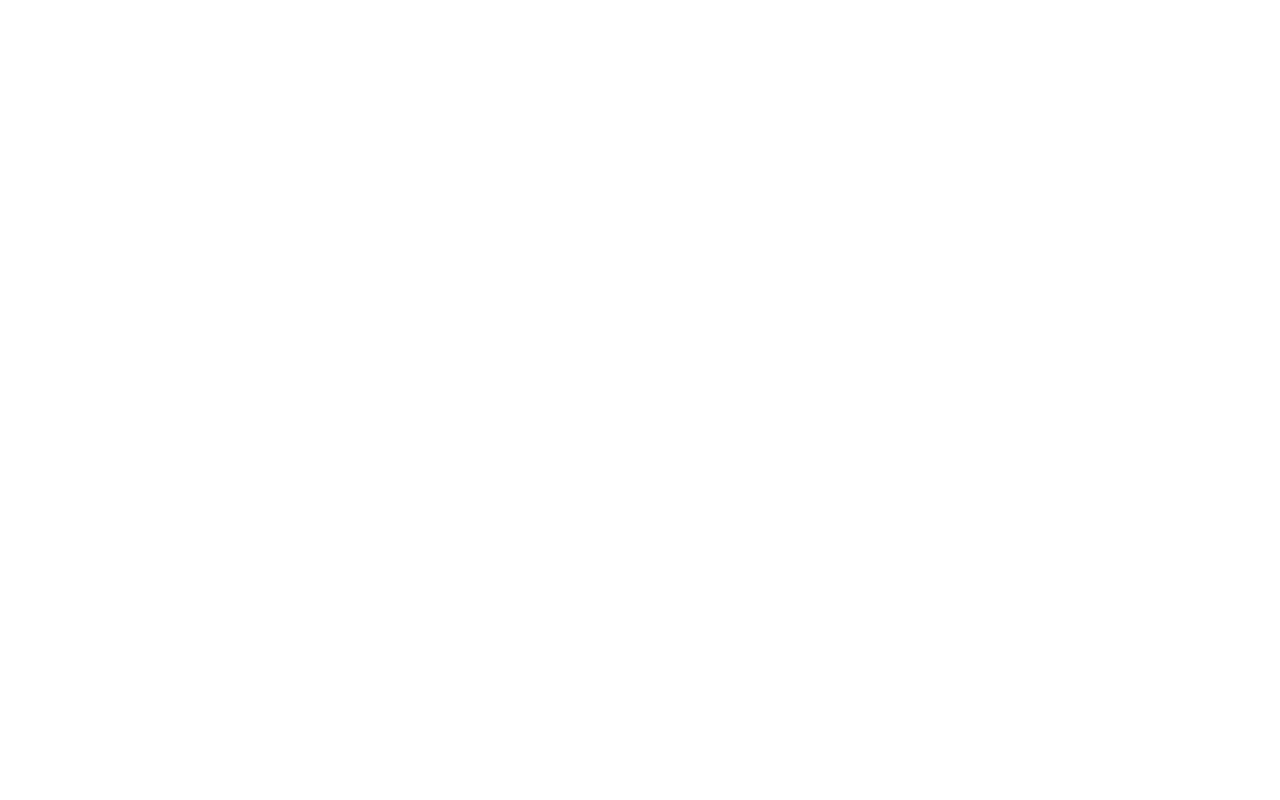
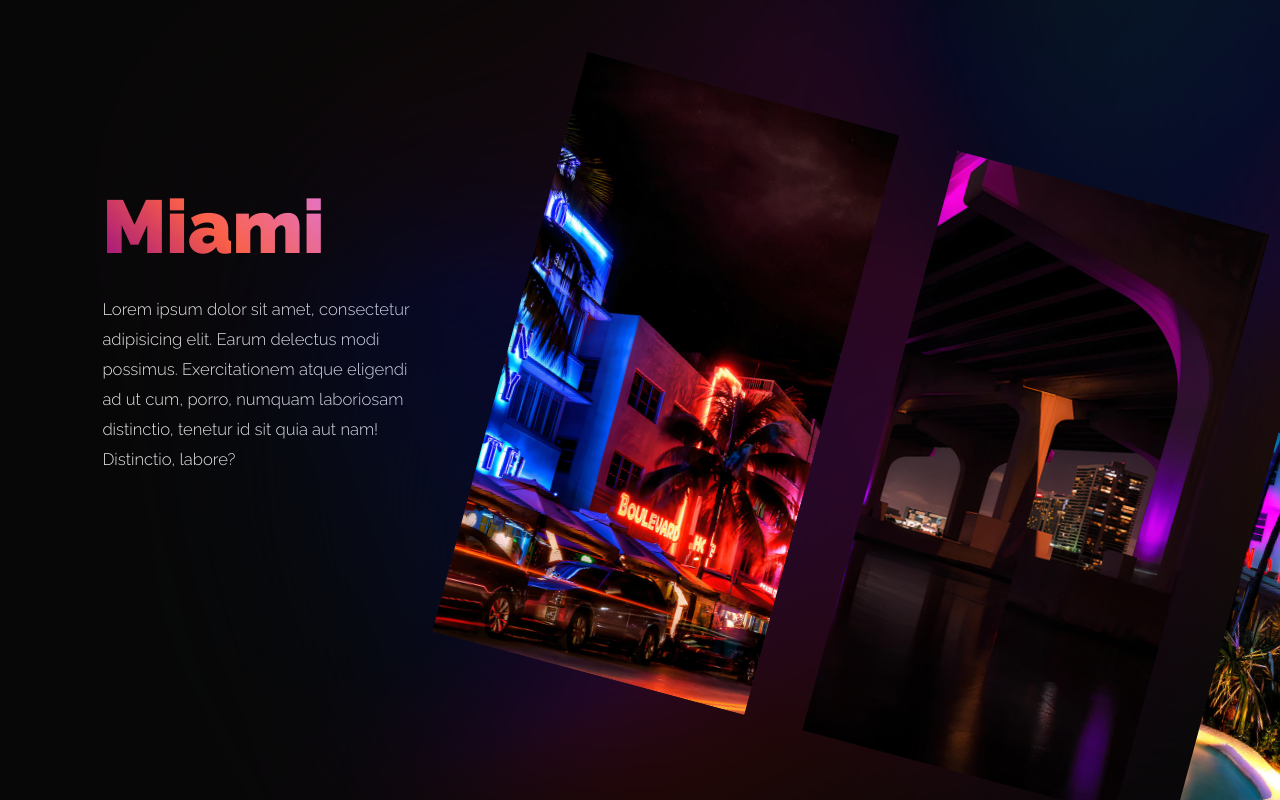
Before and after one commit to mefffodiy-n/parallax3, a plain HTML site: page index.html in a window 1280 px wide. Drawn offline with Linux system fonts and the light colour scheme.

Commit message:
Changes to be committed: 	modified:   css/main.css 	modified:   index.html 	modified:   js/app.js

```diff
--- a/css/main.css
+++ b/css/main.css
@@ -0,0 +1,115 @@
+* {
+    box-sizing: border-box;
+    margin: 0;
+    padding: 0;
+}
+
+:root {
+    --dark: #070707;
+    --sizeindex: calc(1vw + 1vh);
+    --transition: .75s cubic-bezier(.2, .6, 0, 1);
+}
+
+@font-face {
+    font-family: raleway_m;
+    src: url(../fonts/raleway-v22-cyrillic-300.woff2);
+    font-weight: 300;
+}
+
+@font-face {
+    font-family: raleway_m;
+    src: url(../fonts/raleway-v22-cyrillic-900.woff2);
+    font-weight: 900;
+}
+
+body, html {
+    width: 100%;
+    height: 100%;
+    background-color: var(--dark);
+    color: #fff;
+    font-family: 'raleway_m', sans-serif;
+    overflow: hidden;
+    line-height: 1.8;
+    font-size: calc(var(--sizeindex) * 0.8);
+}
+
+.slider {
+    height: 100%;
+    transform: rotate(15deg);
+    overflow: visible;
+    top: 10vh;
+}
+
+.slider__wrapper {
+    transition: var(--transition)!important;
+    will-change: transform;
+}
+
+.slider__item {
+    max-height: 75vh;
+    overflow: hidden;
+    cursor: pointer;
+    transition: transform var(--transition), box-shadow var(--transition);
+}
+
+.slider__img {
+    width: 300%;
+    height: 100%;
+    background-size: cover;
+    position: absolute;
+    left: -100%;
+    transition: var(--transition)!important;
+    will-change: transform;
+}
+
+.slider_bg {
+    z-index: 0;
+    transform: rotate(-20deg)!important;
+    top: -90vh;
+    left: -10vh;
+    opacity: .15;
+    filter: blur(120px) saturate(10);
+}
+
+.slider_bg .slider__item {
+    max-height: 100vh;
+}
+
+.slider__item.opened {
+    z-index: 2;
+    transform: rotate(-15deg) scale(1.45);
+    box-shadow: rgb(0 0 0 / .75) 0 0 0 10000px;
+}
+
+.description {
+    position: absolute;
+    font-size: calc(var(--sizeindex) * .8);
+    top: 20vh;
+    left: 8vw;
+    max-width: 24vw;
+    transition: opacity var(--transition), transform var(--transition);
+}
+
+.logo {
+    font-size: calc(var(--sizeindex) * 3.6);
+    font-weight: 900;
+    display: inline-block;
+    background: linear-gradient(45deg, DarkMagenta, Tomato, Violet);
+    -webkit-background-clip: text;
+    -webkit-text-fill-color: transparent;
+}
+
+.description p {
+    opacity: .9;
+    transition: transform var(--transition);
+    transition-duration: 3s;
+}
+
+.description.hidden {
+    opacity: 0;
+    transform: translateY(5vh);
+}
+
+.description.hidden p {
+    transform: translateY(2vh);
+}
--- a/index.html
+++ b/index.html
@@ -3,9 +3,85 @@
 <head>
     <meta charset="UTF-8">
     <meta name="viewport" content="width=device-width, initial-scale=1.0">
-    <title>Document</title>
+    <link rel="stylesheet" href="libs/swiper/swiper-bundle.min.css">
+    <link rel="stylesheet" href="css/main.css">
+    <title>Parallax 3</title>
 </head>
 <body>
 
+    <div class="description">
+        <div class="logo">Miami</div>
+        <p>Lorem ipsum dolor sit amet, consectetur adipisicing elit. Earum delectus modi possimus. Exercitationem atque eligendi ad ut cum, porro, numquam laboriosam distinctio, tenetur id sit quia aut nam! Distinctio, labore?</p>
+    </div>
+
+    <div class="swiper slider slider_main">
+        <div class="swiper-wrapper slider__wrapper">
+
+            <div class="swiper-slide slider__item">
+                <div class="slider__img" data-swiper-parallax="20%" style="background-image: url(images/1.jpg);"></div>
+            </div>
+            <div class="swiper-slide slider__item">
+                <div class="slider__img" data-swiper-parallax="30%" style="background-image: url(images/2.jpg);"></div>
+            </div>
+            <div class="swiper-slide slider__item">
+                <div class="slider__img" data-swiper-parallax="20%" style="background-image: url(images/3.jpg);"></div>
+            </div>
+            <div class="swiper-slide slider__item">
+                <div class="slider__img" data-swiper-parallax="30%" style="background-image: url(images/4.jpg);"></div>
+            </div>
+            <div class="swiper-slide slider__item">
+                <div class="slider__img" data-swiper-parallax="20%" style="background-image: url(images/5.jpg);"></div>
+            </div>
+            <div class="swiper-slide slider__item">
+                <div class="slider__img" data-swiper-parallax="30%" style="background-image: url(images/6.jpg);"></div>
+            </div>
+            <div class="swiper-slide slider__item">
+                <div class="slider__img" data-swiper-parallax="20%" style="background-image: url(images/7.jpg);"></div>
+            </div>
+            <div class="swiper-slide slider__item">
+                <div class="slider__img" data-swiper-parallax="30%" style="background-image: url(images/8.jpg);"></div>
+            </div>
+            <div class="swiper-slide slider__item">
+                <div class="slider__img" data-swiper-parallax="20%" style="background-image: url(images/9.jpg);"></div>
+            </div>
+
+        </div>
+    </div>
+    <div class="swiper slider slider_bg">
+        <div class="swiper-wrapper slider__wrapper">
+
+            <div class="swiper-slide slider__item">
+                <div class="slider__img" data-swiper-parallax="20%" style="background-image: url(images/1.jpg);"></div>
+            </div>
+            <div class="swiper-slide slider__item">
+                <div class="slider__img" data-swiper-parallax="30%" style="background-image: url(images/2.jpg);"></div>
+            </div>
+            <div class="swiper-slide slider__item">
+                <div class="slider__img" data-swiper-parallax="20%" style="background-image: url(images/3.jpg);"></div>
+            </div>
+            <div class="swiper-slide slider__item">
+                <div class="slider__img" data-swiper-parallax="30%" style="background-image: url(images/4.jpg);"></div>
+            </div>
+            <div class="swiper-slide slider__item">
+                <div class="slider__img" data-swiper-parallax="20%" style="background-image: url(images/5.jpg);"></div>
+            </div>
+            <div class="swiper-slide slider__item">
+                <div class="slider__img" data-swiper-parallax="30%" style="background-image: url(images/6.jpg);"></div>
+            </div>
+            <div class="swiper-slide slider__item">
+                <div class="slider__img" data-swiper-parallax="20%" style="background-image: url(images/7.jpg);"></div>
+            </div>
+            <div class="swiper-slide slider__item">
+                <div class="slider__img" data-swiper-parallax="30%" style="background-image: url(images/8.jpg);"></div>
+            </div>
+            <div class="swiper-slide slider__item">
+                <div class="slider__img" data-swiper-parallax="20%" style="background-image: url(images/9.jpg);"></div>
+            </div>
+
+        </div>
+    </div>
+
+    <script src="libs/swiper/swiper-bundle.min.js"></script>
+    <script src="js/app.js"></script>
 </body>
 </html>
--- a/js/app.js
+++ b/js/app.js
@@ -0,0 +1,36 @@
+const sliderMain = new Swiper('.slider_main', {
+    freeMode: true,
+    centeredSlides: true,
+    mousewheel: true,
+    parallax: true,
+    breakpoints: {
+        0: {
+            slidesPerView: 2.5,
+            spaceBetween: 20
+        },
+        680: {
+            slidesPerView: 3.5,
+            spaceBetween: 60
+        }
+    }
+})
+
+const sliderBg = new Swiper('.slider_bg', {
+    centeredSlides: true,
+    parallax: true,
+    spaceBetween: 60,
+    slidesPerView: 3.5
+})
+sliderMain.controller.control = sliderBg
+
+document.querySelectorAll('.slider__item').forEach(item => {
+    item.addEventListener('click', event => {
+        item.classList.toggle('opened')
+    })
+})
+
+let desc = document.querySelector('.description')
+
+sliderMain.on('slideChange', e => {
+    sliderMain.activeIndex > 0 ? desc.classList.add('hidden') : desc.classList.remove('hidden')
+})
```
